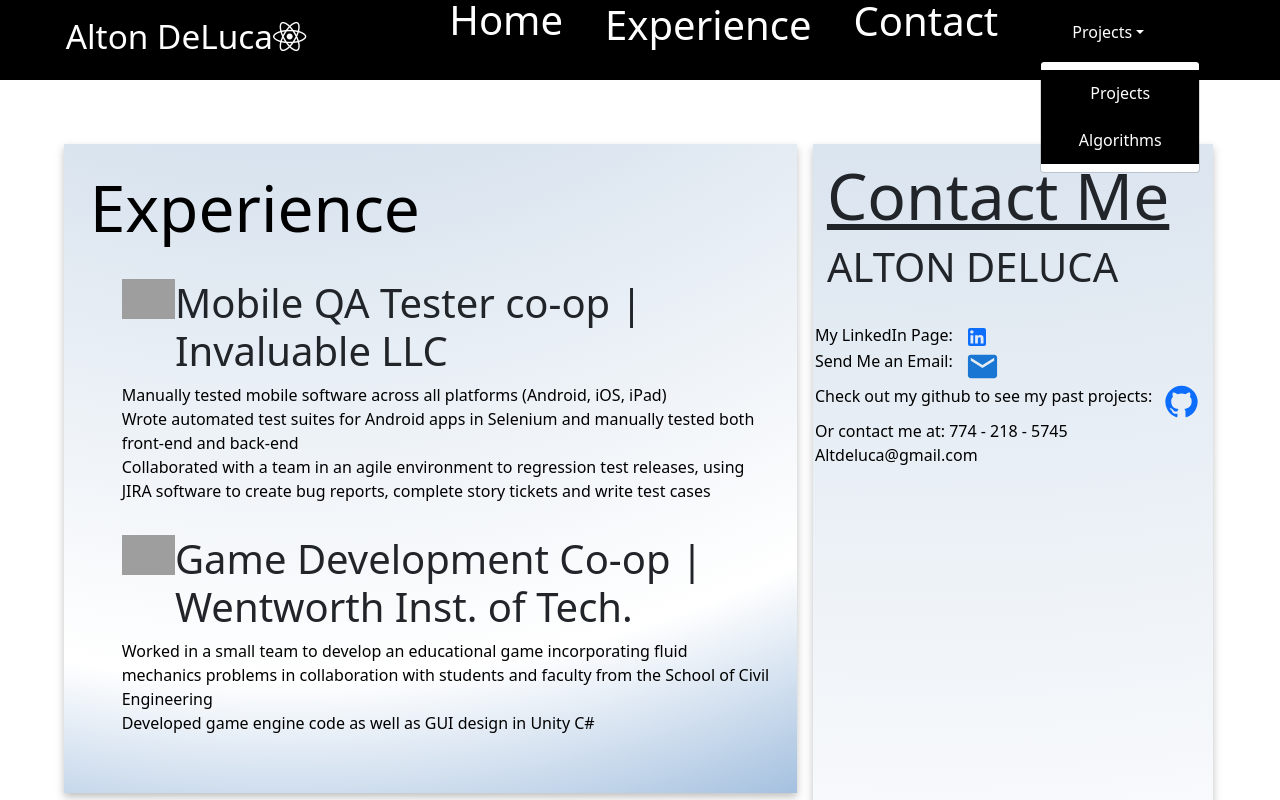
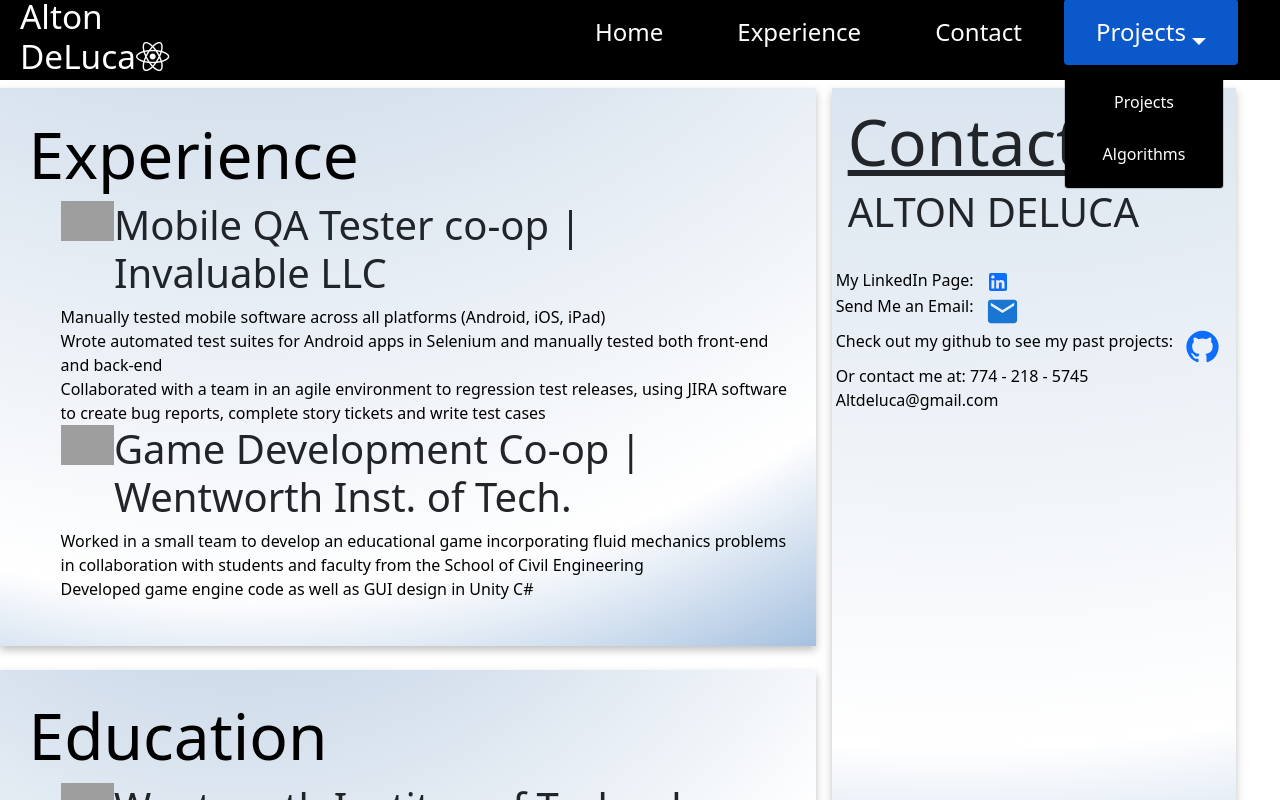
Before and after one commit to AltonDeLuca/Altondelucadotcom, a React (Create React App) app: page / in a window 1280 px wide. Both pictures are taken after a click on the button "Projects". Shown: the top 800 px of the page. Built offline with nearby package versions, Linux system fonts and the light colour scheme; grey boxes are pictures that could not be loaded.

Commit message:
changed the navbar and algorithms page, updated dropdowns

```diff
--- a/src/Components/AlgosPage/Algos.css
+++ b/src/Components/AlgosPage/Algos.css
@@ -2,16 +2,16 @@
 canvas {
   width: 400px;
   height: 300px;
-  background-color: #84aed4;
+  background-color: #838383;
   border: 1px solid #000000;
   border-radius: 4px;
 }
 .nav-links > .btn {
   background-color: black !important;
-  background-color: #84aed4;
+  background-color: #838383;
 }
 .dropdown-menu > .btn-dd :hover {
-  background-color: white;
+  background-color: black;
 }
 .center {
   display: flex;
@@ -27,15 +27,17 @@ canvas {
   transform: translateY(10px);
 }
 .btn {
-  background-color: blue; /* blue */
+  background-color: black; /* blue */
   border: none;
   color: white;
   padding: 15px 32px;
   text-align: center;
   text-decoration: none;
-  display: flex;
-  font-size: 16px;
+  /* display: flex; */
+  font-size: 1.5rem !important;
+  font-weight: 500 !important;
 }
+
 button:focus:not(:focus-visible) {
   box-shadow: none !important;
 }
--- a/src/Components/AlgosPage/Algos.js
+++ b/src/Components/AlgosPage/Algos.js
@@ -74,7 +74,7 @@ function Algos() {
   async function quickSort(arr, low, high) {
     setList(arr);
     drawList();
-    await timeout(100);
+    await timeout(500);
     if (low < high) {
       // pi is partitioning index, arr[p]
       // is now at right place
@@ -116,7 +116,7 @@ function Algos() {
         quickSort(arr, 0, n - 1);
         setList(arr);
         drawList();
-        await timeout(10);
+        await timeout(5000);
         break;
       default:
         break;
@@ -169,7 +169,6 @@ function Algos() {
           content="Sort"
           data={ddContent}
           handleSelect={handleSelect}
-          //props={(handleSelect, ddContent)}
           className=""
           variant="flat"
           id="dropdown-basic-button"
@@ -179,6 +178,4 @@ function Algos() {
   );
 }
 
-//() => setList(list.sort(() => Math.random() - 0.5))
-
 export default Algos;
--- /dev/null
+++ b/src/Components/Buttons/CustomToggle.js
@@ -0,0 +1,31 @@
+import Dropdown from "react-bootstrap/Dropdown";
+
+function CustomToggle(props) {
+  return (
+    <Dropdown>
+      <Dropdown.Toggle
+        className={props.className}
+        title={props.title}
+        id={props.id}
+      >
+        Projects
+        <Dropdown.Menu>
+          {props.data.map((item, i) => {
+            return (
+              <Dropdown.Item
+                key={i}
+                eventKey={item}
+                className="btn-dd"
+                onClick={() => props.handleSelect({ item })}
+              >
+                {item}
+              </Dropdown.Item>
+            );
+          })}
+        </Dropdown.Menu>
+      </Dropdown.Toggle>
+    </Dropdown>
+  );
+}
+
+export default CustomToggle;
--- a/src/Components/HomePage/HomePage.css
+++ b/src/Components/HomePage/HomePage.css
@@ -41,7 +41,7 @@
   display: flex;
   flex-wrap: wrap;
   list-style-type: none;
-  margin: 5%;
+  margin: 0%;
   margin-bottom: 0;
   align-items: stretch;
   gap: 1rem;
@@ -49,8 +49,8 @@
 
 .container li {
   list-style-type: none;
-  margin-top: 5%;
-  margin-bottom: 5%;
+  margin-top: 0%;
+  margin-bottom: 0%;
 }
 
 .cont {
--- a/src/Components/NavBar/MenuItems.js
+++ b/src/Components/NavBar/MenuItems.js
@@ -2,16 +2,16 @@ export const MenuItems = [
   {
     title: "Home",
     url: "/",
-    cName: "nav-links",
+    cName: "nav-links btn",
   },
   {
     title: "Experience",
     url: "/Experience",
-    cName: "nav-links",
+    cName: "nav-links btn",
   },
   {
     title: "Contact",
     url: "/Contact",
-    cName: "nav-links",
+    cName: "nav-links btn",
   },
 ];
--- a/src/Components/NavBar/NavigationBar.css
+++ b/src/Components/NavBar/NavigationBar.css
@@ -4,10 +4,11 @@
   grid-gap: 10px;
   list-style: none;
   text-align: center;
-  width: 70vw;
+  width: 100vw;
   justify-content: end;
   margin-right: 2rem;
 }
+
 .fa-bars {
   color: #ffffff;
 }
@@ -27,11 +28,6 @@
   text-decoration: none;
   padding: 0.5rem 1rem;
 }
-.nav-links:hover {
-  background-color: #01020f;
-  border-radius: 4px;
-  transition: all 0.2s ease-out;
-}
 
 .nav-links a {
   display: block;
@@ -43,7 +39,7 @@
   background-color: white;
 }
 .container {
-  max-width: max-content !important;
+  max-width: 100% !important;
   padding-left: 0 !important;
   padding-right: 0 !important;
 }
@@ -64,8 +60,15 @@
 .dropdown-toggle {
   font-size: inherit;
 }
-.nav-links :hover {
+.dropdown-menu.show {
+  background-color: black;
+}
+.nav-links:hover {
   color: #0a58ca !important;
+  background-color: gray !important;
+  border-color: gray !important;
+  border-radius: 4px;
+  transition: all 0.2s ease-out;
 }
 .nav-links > .btn-dd :hover {
   background-color: black !important;
@@ -74,6 +77,9 @@
 @media screen and (max-width: 960px) {
   .navbarItems {
     position: relative;
+  }
+  .btn {
+    background-color: #0b0f42 !important;
   }
 
   .nav-menu {
--- a/src/Components/NavBar/NavigationBar.js
+++ b/src/Components/NavBar/NavigationBar.js
@@ -2,6 +2,7 @@ import "./NavigationBar.css";
 import { MenuItems } from "./MenuItems.js";
 import { useState } from "react";
 import ButtonWithDropDown from "../Buttons/ButtonDropDown";
+import CustomToggle from "../Buttons/CustomToggle";
 import { useNavigate } from "react-router-dom";
 
 function NavigationBar() {
@@ -9,8 +10,12 @@ function NavigationBar() {
 
   let Navigate = useNavigate();
   const handleNav = (e) => {
-    let path = `/${e}`;
+    console.log(e);
+    let objectE = e.item;
+    console.log(objectE);
+    let path = `/${objectE}`;
     console.log(path);
+    setClicked(!clicked);
     Navigate(path);
   };
   function handleClick() {
@@ -36,6 +41,16 @@ function NavigationBar() {
             );
           })}
           <li key="projects">
+            <CustomToggle
+              data={["Projects", "Algorithms"]}
+              className="nav-links btn"
+              content="Projects"
+              variant="dark"
+              id="dropdown-basic-dark"
+              handleSelect={handleNav}
+            ></CustomToggle>
+          </li>
+          {/* <li key="projects">
             <ButtonWithDropDown
               data={["Projects", "Algorithms"]}
               className="nav-links"
@@ -44,7 +59,7 @@ function NavigationBar() {
               id="dropdown-basic-dark"
               handleSelect={handleNav}
             ></ButtonWithDropDown>
-          </li>
+          </li> */}
         </ul>
       </nav>
       {/* <span className="banner">
--- a/src/Components/ProjectsPage/ProjectsList.js
+++ b/src/Components/ProjectsPage/ProjectsList.js
@@ -5,7 +5,8 @@ export const ProjectsList = [
     lang: "React.js",
     description: [
       "Pure front end React app to make a responsive online resume",
-      "hosted on VPS configured with ubuntu and nginx",
+      "Includes algorithms page demonstrating sorting algorithms with a visual display rendered with the canvas",
+      "includes github links to each project as well as detailed descriptions of each project's deliverables",
     ],
     img: "",
     imgAlt: "",
```
